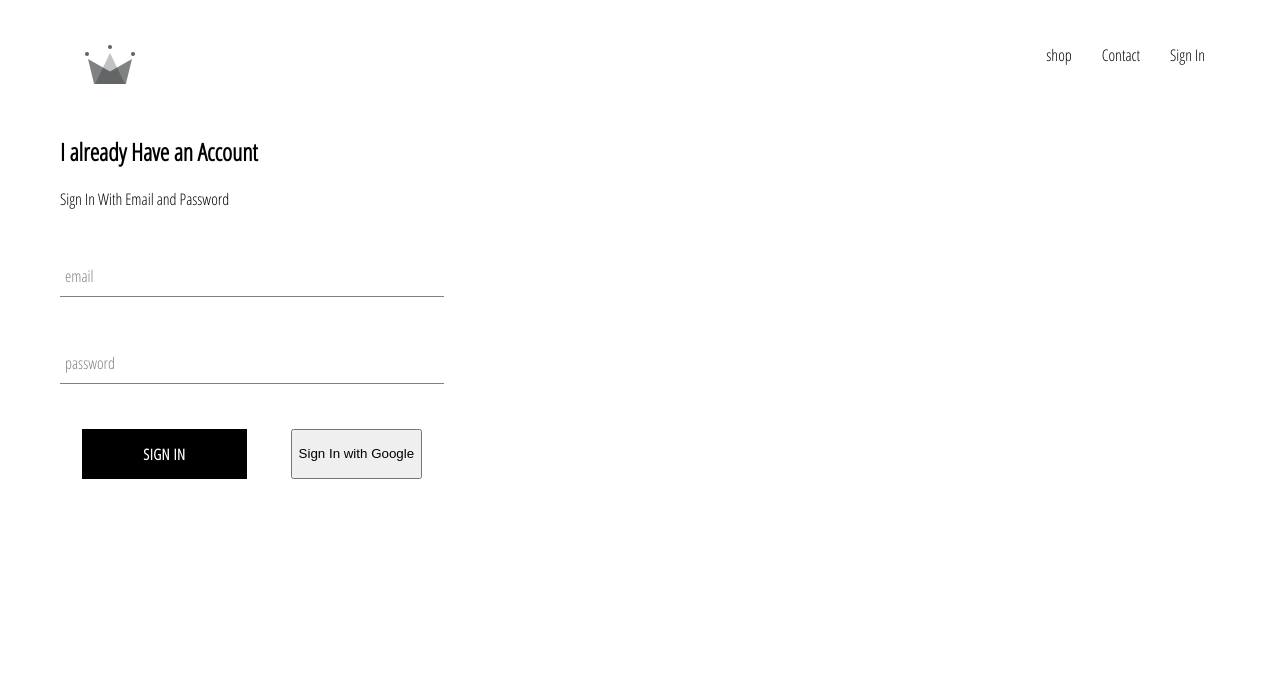
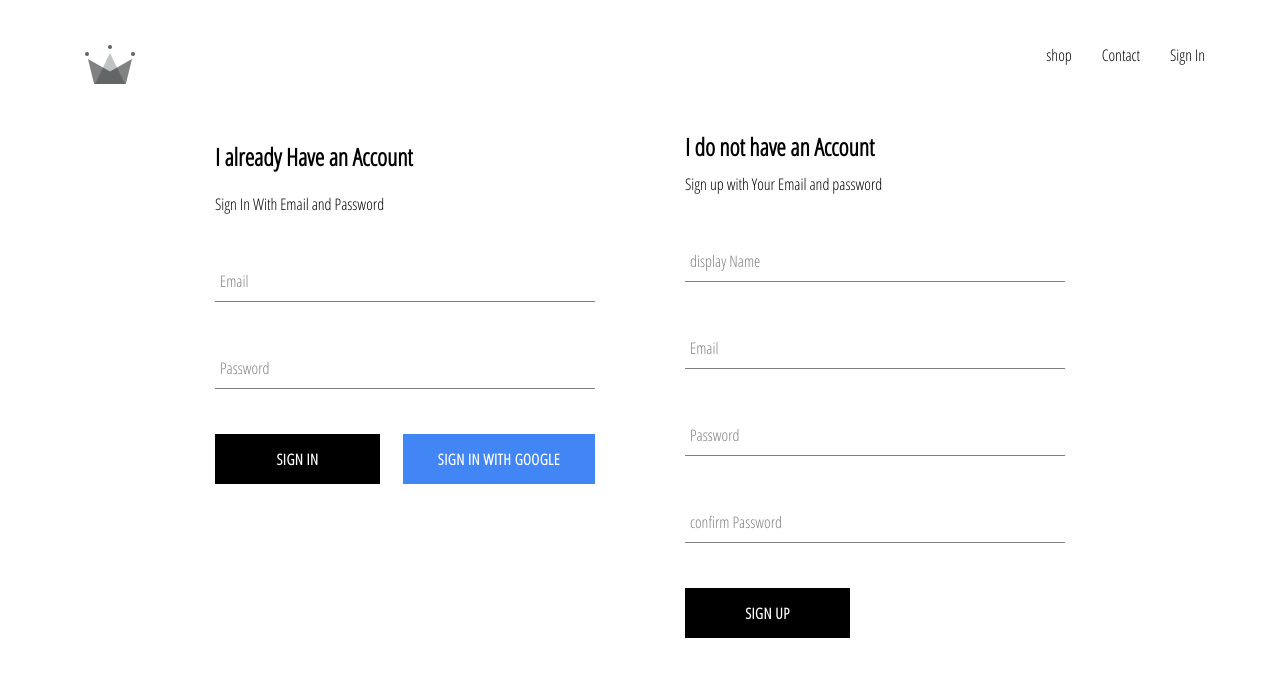
Before and after one commit to Manojj999/React-E-Commerce-App, a React (Create React App) app: page /signIn in a window 1280 px wide. Shown: the top 676 px of the page. Built offline with nearby package versions, Linux system fonts and the light colour scheme; no server answers.

Commit message:
Added SignIn And SignUp with Google FireBase

```diff
--- a/src/App.js
+++ b/src/App.js
@@ -7,7 +7,7 @@
 
 import Header from './Components/Header/Header';
 import SignIn_SignUp from './pages/SignIn-SignUp/SignIn_SignUp';
-import { auth } from './firebase/firebaseutil';
+import { auth ,createUserProfileDocument} from './firebase/firebaseutil';
 
 class App extends React.Component {
 
@@ -20,8 +20,24 @@
 
   unsubscribeFromAuth  = null
   componentDidMount(){
-    this.unsubscribeFromAuth =auth.onAuthStateChanged(user => {
-      this.setState({currentUser:user});
+    this.unsubscribeFromAuth = auth.onAuthStateChanged(async userAuth => {
+      // this.setState({currentUser:user});
+      // createUserProfileDocument(user);
+      if(userAuth){
+        const userRef = await createUserProfileDocument(userAuth);
+
+        userRef.onSnapshot(snapShot =>  {
+          this.setState({
+            currentUser:{
+              id:snapShot.id,
+              ...snapShot.data()
+            }
+          })
+          // console.log(this.state);
+        })
+
+      }
+      this.setState({currentUser : userAuth})
 
     })
   }
--- a/src/Components/Custom-Button/CustomButton.jsx
+++ b/src/Components/Custom-Button/CustomButton.jsx
@@ -2,9 +2,12 @@
 import './CustomButton.scss';
 function CustomButton({children,isGoogleSignIn, ...otherProps}) {
     return (
-        <button className={`${isGoogleSignIn ? 'google-sign-in':''}custom-button`} {...otherProps}>
+        <button className={`${isGoogleSignIn ? 'google-sign-in' : ''} custom-button`}
+        {...otherProps}
+        >
             {children}
         </button>
+
     )
 }
 
--- a/src/Components/SignIn/SignIn.jsx
+++ b/src/Components/SignIn/SignIn.jsx
@@ -2,19 +2,32 @@
 import "./SignIn.scss";
 import FormInput from '../Form-Input/FormInput';
 import CustomButton from '../Custom-Button/CustomButton';
-import {signInwithGoogle} from '../../firebase/firebaseutil';
+import {auth ,signInwithGoogle} from '../../firebase/firebaseutil';
+
 class SignIn extends React.Component {
-  constructor() {
-    super();
+  constructor(props) {
+    super(props);
     this.state = {
       email: "",
       password: "",
     };
   }
 
-  handledSubmit = (event) => {
+  handledSubmit = async event => {
     event.preventDefault();
-    this.setState({email:'',password:''})
+
+    const { email, password } = this.state;
+
+
+    try{
+      await auth.signInWithEmailAndPassword(email,password);
+      this.setState({email:'',password:''})
+
+    }catch(error){
+      console.log(error);
+    }
+    this.setState({ email: '', password: '' });
+
   }
 
   handledChange = (event) => {
@@ -27,14 +40,14 @@
         <h2>I already Have an Account</h2>
         <span>Sign In With Email and Password</span>
         <form onSubmit={this.handledSubmit}>
-          <FormInput type="email" label="email" name="email" handledChange={this.handledChange} value={this.state.email} required />
+          <FormInput type="email" label="Email" name="email" handledChange={this.handledChange} value={this.state.email} required />
 
           <FormInput
             type="password"
             name="password"
             value={this.state.password}
             handledChange={this.handledChange}
-            label="password"
+            label="Password"
             required
           />
           <div className="buttons">
--- a/src/Components/SignIn/SignIn.scss
+++ b/src/Components/SignIn/SignIn.scss
@@ -1,5 +1,6 @@
 .sign-in {
-  width: 30vw;
+  // width: 30vw;
+  width: 380px;
   display: flex;
   flex-direction: column;
 
@@ -10,6 +11,6 @@
   .buttons {
     display: flex;
     flex-direction: row;
-    justify-content: space-around;
+    justify-content: space-between;
   }
 }
--- /dev/null
+++ b/src/Components/SignUp/SignUp.jsx
@@ -0,0 +1,100 @@
+import React from "react";
+import FormInput from "../Form-Input/FormInput";
+import CustomButton from "../Custom-Button/CustomButton";
+import { auth, createUserProfileDocument } from "../../firebase/firebaseutil";
+import "./SignUp.scss";
+
+class SignUp extends React.Component{
+  constructor() {
+    super();
+    this.state = {
+      displayName: "",
+      email: "",
+      password: "",
+      confirmPassword: "",
+    };
+  }
+
+
+  handleSubmit = async event => {
+    event.preventDefault();
+    const { displayName, email, password, confirmPassword } = this.state;
+    if(password !== confirmPassword)
+    {
+        alert("Password Does't Matches");
+        return;
+    }
+
+    try{
+        const {user} = await auth.createUserWithEmailAndPassword(email,password)
+       await createUserProfileDocument(user,{displayName});
+       this.setState({
+        displayName: "",
+        email: "",
+        password: "",
+        confirmPassword: "",
+       })
+    }
+    catch(error){
+        console.error(error)
+    }
+
+  }
+
+  handleChange = event => {
+    const{name,value} = event.target;
+    this.setState({[name]:value})
+  }
+
+  render() {
+    const { displayName, email, password, confirmPassword } = this.state;
+    return (
+      <div className="sign-up">
+        <h2 className="title">I do not have an Account</h2>
+        <span>Sign up with Your Email and password</span>
+        <form className="sign-up-form" onSubmit={this.handleSubmit}>
+          <FormInput
+            type="text"
+            name="displayName"
+            value={displayName}
+            onChange={this.handleChange}
+            label="display Name"
+            required
+          />
+
+          <FormInput
+            type="email"
+            name="email"
+            value={email}
+            onChange={this.handleChange}
+            label="Email"
+            required
+          />
+
+          <FormInput
+            type="password"
+            name="password"
+            value={password}
+            onChange={this.handleChange}
+            label="Password"
+            required
+          />
+
+          <FormInput
+            type="password"
+            name="confirmPassword"
+            value={confirmPassword}
+            onChange={this.handleChange}
+            label="confirm Password"
+            required
+          />
+
+          <CustomButton type="submit">SIGN UP</CustomButton>
+
+        </form>
+      </div>
+    );
+  }
+}
+
+export default SignUp;
--- /dev/null
+++ b/src/Components/SignUp/SignUp.scss
@@ -0,0 +1,11 @@
+.sign-up{
+    display: flex;
+    flex-direction: column;
+    width: 380px;
+
+    .title{
+        margin: 10px 0px;
+
+
+    }
+}
--- a/src/firebase/firebaseutil.jsx
+++ b/src/firebase/firebaseutil.jsx
@@ -1,6 +1,6 @@
-import firebase from 'firebase/app';
-import 'firebase/firestore';
-import 'firebase/auth';
+import firebase from "firebase/app";
+import "firebase/firestore";
+import "firebase/auth";
 
 const config = {
   apiKey: "AIzaSyALhyvRCvCcqIt-CCmtbvvFMafl-zo5GN8",
@@ -10,16 +10,40 @@
   storageBucket: "ecommerce-db-6ce3f.appspot.com",
   messagingSenderId: "837811872722",
   appId: "1:837811872722:web:fed6909e0458bb2ce89e0b",
-    measurementId: "G-B5LH5XVM3Y"
+  measurementId: "G-B5LH5XVM3Y",
+};
+
+firebase.initializeApp(config);
+export const createUserProfileDocument = async (userAuth, additionalData) => {
+  if (!userAuth) return;
+
+  const userRef = firestore.doc(`users/${userAuth.uid}`);
+  const snapShot = await userRef.get();
+
+  if (!snapShot.exists) {
+    const { displayName, email } = userAuth;
+    const createdAt = new Date();
+
+    try {
+      await userRef.set({
+        displayName,
+        email,
+        createdAt,
+        ...additionalData,
+      });
+    } catch (error) {
+      console.log("error from creating user ", error.message);
+    }
   }
 
-firebase.initializeApp(config);
+  return userRef;
+};
 
-export const auth = firebase.auth()
+export const auth = firebase.auth();
 export const firestore = firebase.firestore();
 
 const provider = new firebase.auth.GoogleAuthProvider();
-provider.setCustomParameters({prompt:'select_account'});
+provider.setCustomParameters({ prompt: "select_account" });
 export const signInwithGoogle = () => auth.signInWithPopup(provider);
 
 export default firebase;
--- a/src/pages/SignIn-SignUp/SignIn-SignUp.scss
+++ b/src/pages/SignIn-SignUp/SignIn-SignUp.scss
@@ -1,5 +1,6 @@
-signIn-signUp {
+.signIn-signUp {
+  width: 850px;
   display: flex;
-  flex-direction: row;
-  justify-content: space-around;
+  justify-content: space-between;
+  margin: 30px auto;
 }
--- a/src/pages/SignIn-SignUp/SignIn_SignUp.jsx
+++ b/src/pages/SignIn-SignUp/SignIn_SignUp.jsx
@@ -1,11 +1,12 @@
 import React from 'react';
 import './SignIn-SignUp.scss';
 import SignIn from '../../Components/SignIn/SignIn';
-
+import SignUp from '../../Components/SignUp/SignUp';
 function SignIn_SignUp() {
     return (
     <div className="signIn-signUp">
             <SignIn />
+            <SignUp />
         </div>
     )
 }
```
Lines whose indentation alone changed are shown as unchanged.
